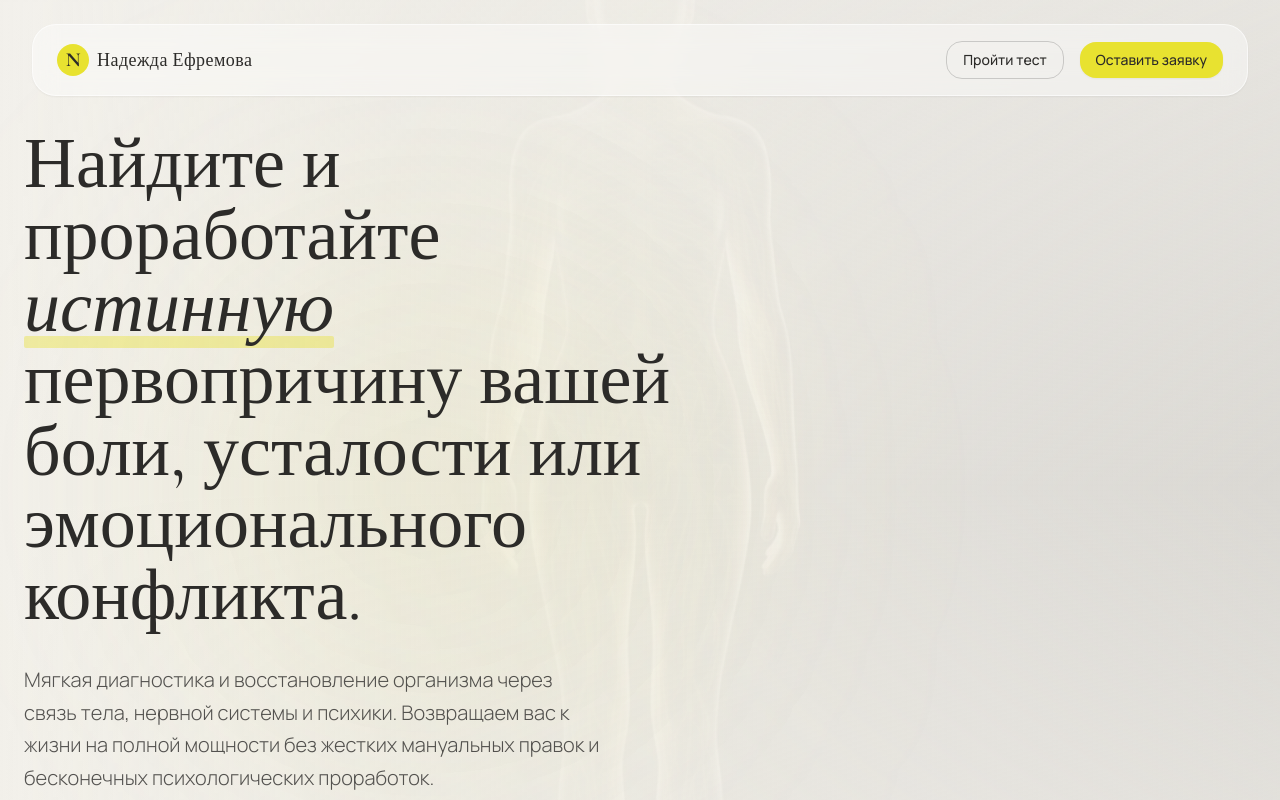
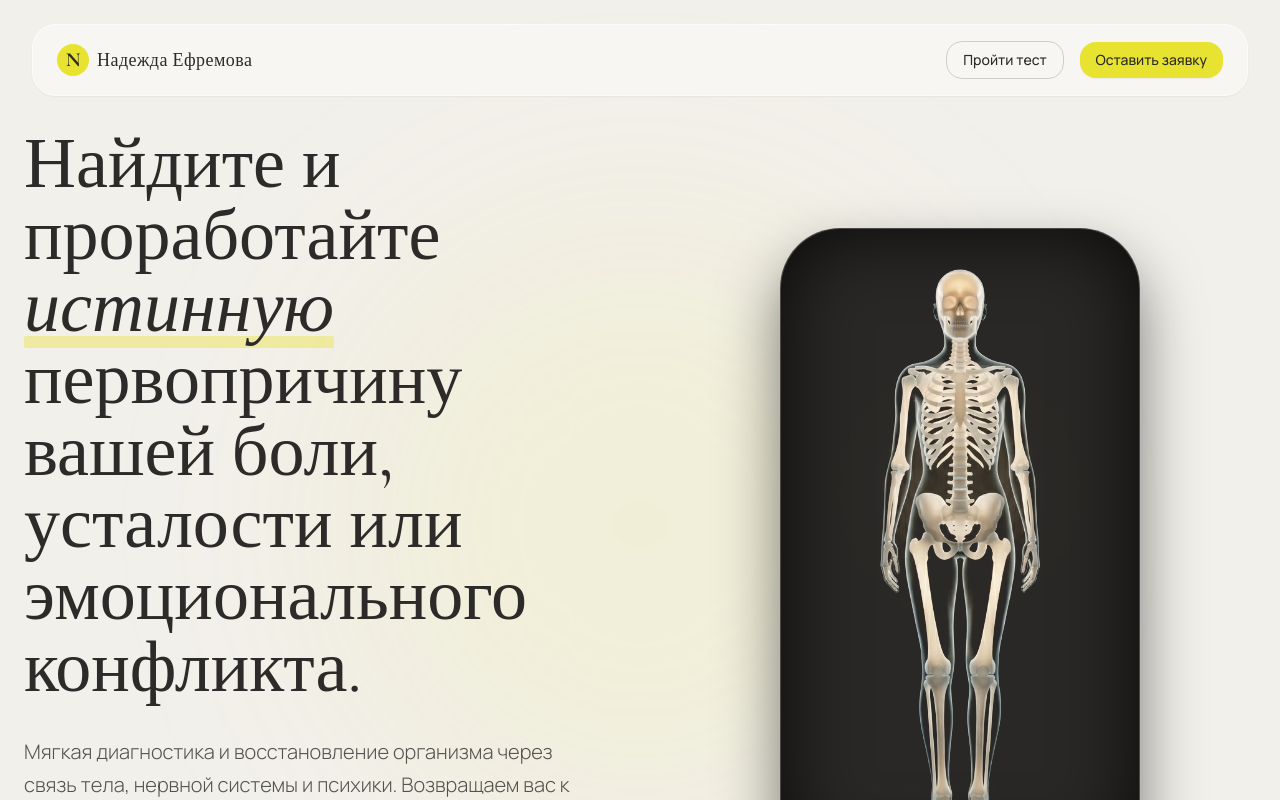
Before and after one commit to glebastashev/kinesio_site, a React (Vite) app: page / in a window 1280 px wide. Shown: the top 800 px of the page. Built offline with nearby package versions, Linux system fonts and the light colour scheme.

Commit message:
Desktop: restore phone widget; Mobile: ambient background

```diff
--- a/src/components/sections/Hero.tsx
+++ b/src/components/sections/Hero.tsx
@@ -7,6 +7,7 @@ interface HeroProps {
   onOpenContact: () => void;
 }
 
+// Mobile: subtle ambient background
 const AnatomyBackground = () => {
   const [currentLayer, setCurrentLayer] = useState(0);
 
@@ -24,7 +25,7 @@ const AnatomyBackground = () => {
   ];
 
   return (
-    <div className="absolute inset-0 pointer-events-none overflow-hidden">
+    <div className="absolute inset-0 pointer-events-none overflow-hidden lg:hidden">
       {layers.map((src, i) => (
         <img
           key={i}
@@ -35,9 +36,41 @@ const AnatomyBackground = () => {
           }`}
         />
       ))}
-      {/* Left-side gradient keeps text perfectly legible */}
-      <div className="absolute inset-0 bg-gradient-to-r from-alabaster via-alabaster/70 to-transparent md:via-alabaster/50" />
+      <div className="absolute inset-0 bg-gradient-to-r from-alabaster via-alabaster/70 to-transparent" />
       <div className="absolute inset-0 bg-gradient-to-b from-alabaster/50 via-transparent to-alabaster/50" />
+    </div>
+  );
+};
+
+// Desktop: original phone-shaped widget
+const AnatomyLoop = () => {
+  const [currentLayer, setCurrentLayer] = useState(0);
+
+  useEffect(() => {
+    const timer = setInterval(() => {
+      setCurrentLayer(prev => (prev + 1) % 3);
+    }, 1500);
+    return () => clearInterval(timer);
+  }, []);
+
+  return (
+    <div className="relative w-[360px] h-[640px] bg-graphite/95 rounded-[60px] shadow-[0_30px_60px_rgba(0,0,0,0.5)] border border-white/10 overflow-hidden flex items-center justify-center isolate scale-90 lg:scale-100 origin-center mx-auto">
+      <div className="absolute inset-0 rounded-[60px] shadow-[inset_0_0_80px_rgba(0,0,0,0.8)] pointer-events-none" />
+      <img
+        src={`${import.meta.env.BASE_URL}assets/layer1_body.png`}
+        className={`absolute inset-0 w-full h-full object-cover mix-blend-lighten transition-opacity duration-[1500ms] ease-in-out ${currentLayer === 0 ? 'opacity-100' : 'opacity-0'}`}
+        alt="Body"
+      />
+      <img
+        src={`${import.meta.env.BASE_URL}assets/layer2_skeleton.png`}
+        className={`absolute inset-0 w-full h-full object-cover mix-blend-lighten transition-opacity duration-[1500ms] ease-in-out ${currentLayer === 1 ? 'opacity-100' : 'opacity-0'}`}
+        alt="Skeleton"
+      />
+      <img
+        src={`${import.meta.env.BASE_URL}assets/layer3_nerves.png`}
+        className={`absolute inset-0 w-full h-full object-cover mix-blend-lighten transition-opacity duration-[1500ms] ease-in-out ${currentLayer === 2 ? 'opacity-100' : 'opacity-0'}`}
+        alt="Nerves"
+      />
     </div>
   );
 };
@@ -45,13 +78,13 @@ const AnatomyBackground = () => {
 export const Hero = ({ onOpenQuiz, onOpenContact }: HeroProps) => {
   return (
     <section className="relative min-h-[90vh] flex items-center pt-32 pb-20 overflow-hidden">
-      {/* Anatomy cycling as ambient background */}
+      {/* Mobile ambient background */}
       <AnatomyBackground />
 
-      {/* Subtle yellow glow */}
-      <div className="absolute top-1/2 left-1/3 -translate-x-1/2 -translate-y-1/2 w-[500px] h-[500px] bg-accent-yellow/10 rounded-full blur-[140px] pointer-events-none" />
+      {/* Yellow glow */}
+      <div className="absolute top-1/2 left-1/2 -translate-x-1/2 -translate-y-1/2 w-[600px] h-[600px] bg-accent-yellow/10 rounded-full blur-[120px] pointer-events-none" />
 
-      <div className="max-w-7xl mx-auto px-6 relative z-10 w-full">
+      <div className="max-w-7xl mx-auto px-6 relative z-10 w-full grid lg:grid-cols-2 gap-12 items-center">
         <div className="max-w-2xl">
           <FadeIn delay={0.2}>
             <h1 className="text-5xl md:text-6xl lg:text-7xl leading-[1.1] mb-8">
@@ -74,6 +107,11 @@ export const Hero = ({ onOpenQuiz, onOpenContact }: HeroProps) => {
             </Button>
           </FadeIn>
         </div>
+
+        {/* Desktop only: phone widget */}
+        <FadeIn delay={0.6} className="relative hidden lg:flex justify-end">
+          <AnatomyLoop />
+        </FadeIn>
       </div>
     </section>
   );
```
